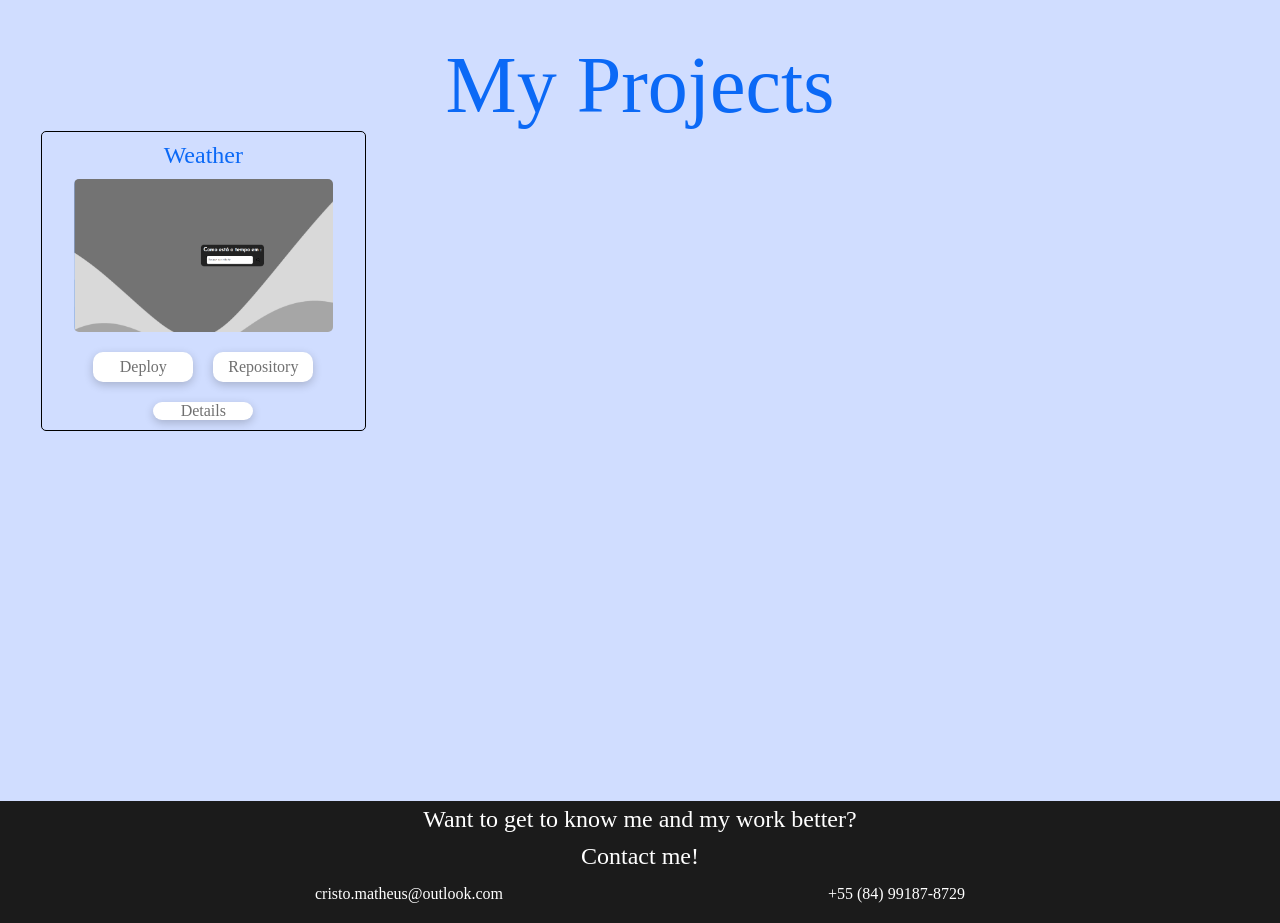
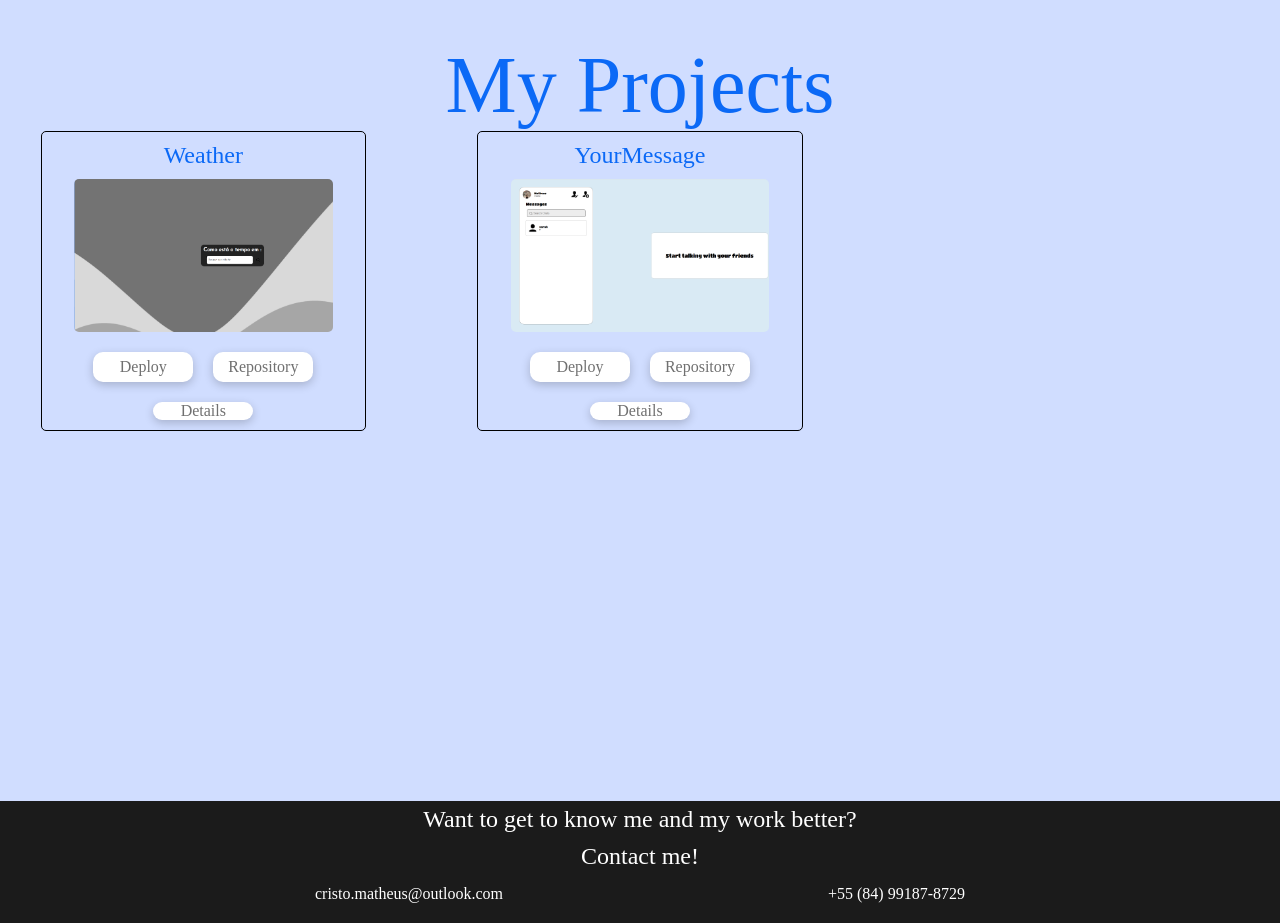
Before and after one commit to MatheusSCristo/Portfolio, a React (Vite) app: page / in a window 1280 px wide. Shown: the part 1660-2583 px from the top of the page. Built offline with nearby package versions, Linux system fonts and the light colour scheme; a web font is replaced by a local one.

Commit message:
project your-message added

```diff
--- a/public/projects/projects.js
+++ b/public/projects/projects.js
@@ -13,6 +13,20 @@ const projects = [
             pt: "Este projeto foi feito utilizando React, Html, Css, JavaScript, para os dados meteorológicos foi utilizada uma integração API que entrega os dados de acordo com o local procurado."
         },
         languages: ["JS", "React", "CSS"]
+    },
+    {
+        title: {
+            en: "YourMessage ",
+            pt: "Your Message"
+        },
+        img: "/imgs/yourMessage.png",
+        git: "https://github.com/MatheusSCristo/YourMessage",
+        deploy: "https://matheusscristo.github.io/YourMessage/",
+        description: {
+            en: "This project is a social media page that allows communication with other people by message in real time, for the backend service Firebase was used which allows authentication and storage of user information.",
+            pt: "Este projeto é uma página de mídia social que permite a comunicação com outras pessoas por mensagem em tempo real, para o serviço backend foi utilizado o Firebase que permite autenticação e armazenamento de informações dos usuários."
+        },
+        languages: ["JS", "React", "CSS","Firebase","Styled-Components"]
     }
 
 ]
--- a/src/App.jsx
+++ b/src/App.jsx
@@ -1,8 +1,6 @@
 import React from 'react'
 import NavBar from './Components/NavBar'
 import "./App.css"
-import styled from 'styled-components'
-import Theme from './global/styles/theme'
 import Home from "./Pages/Home/Home"
 import About from './Pages/About/About'
 import Projects  from './Pages/Projects/Projects'
```
Also changed, not shown: public/imgs/yourMessage.png (added).
